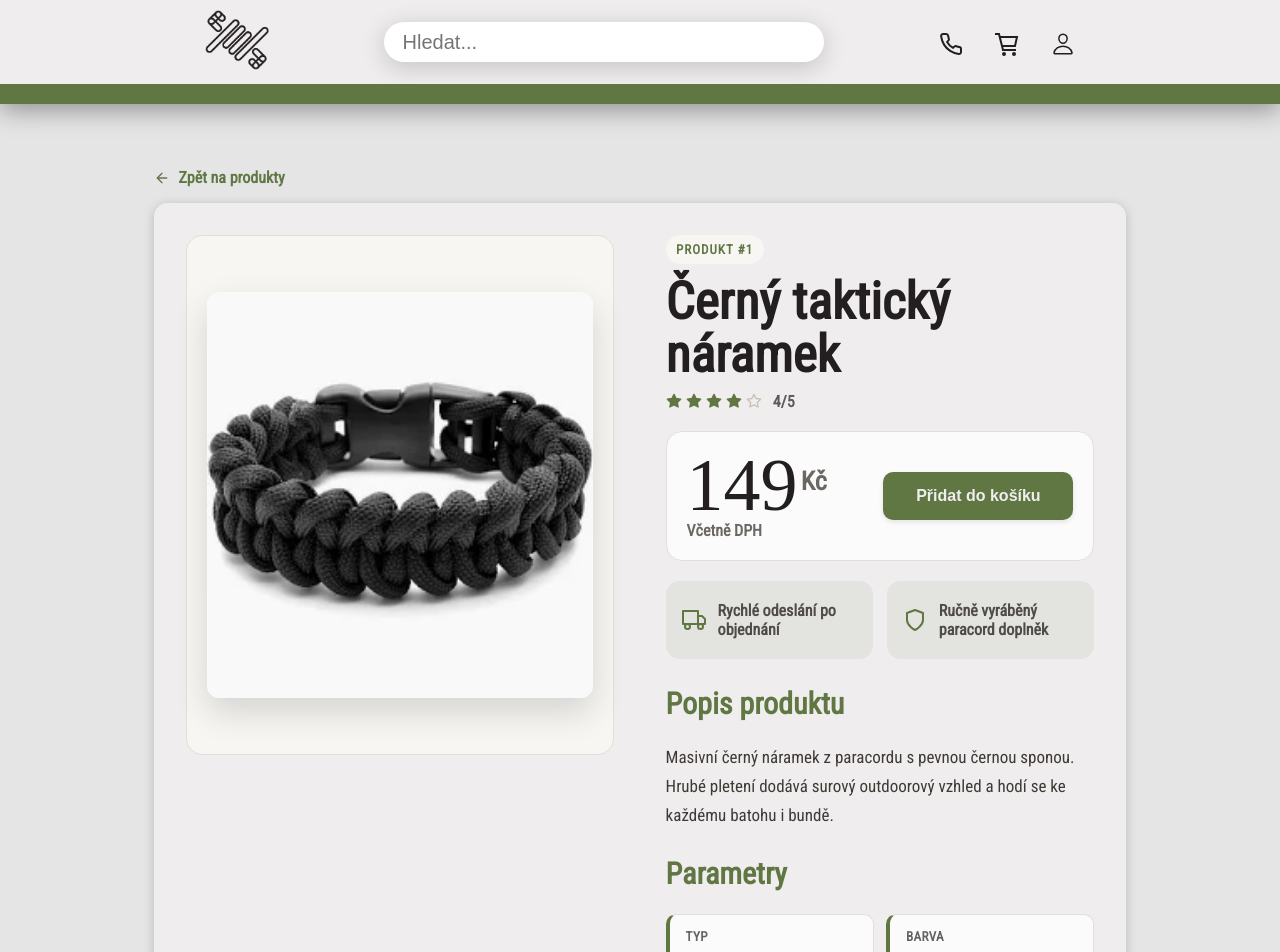
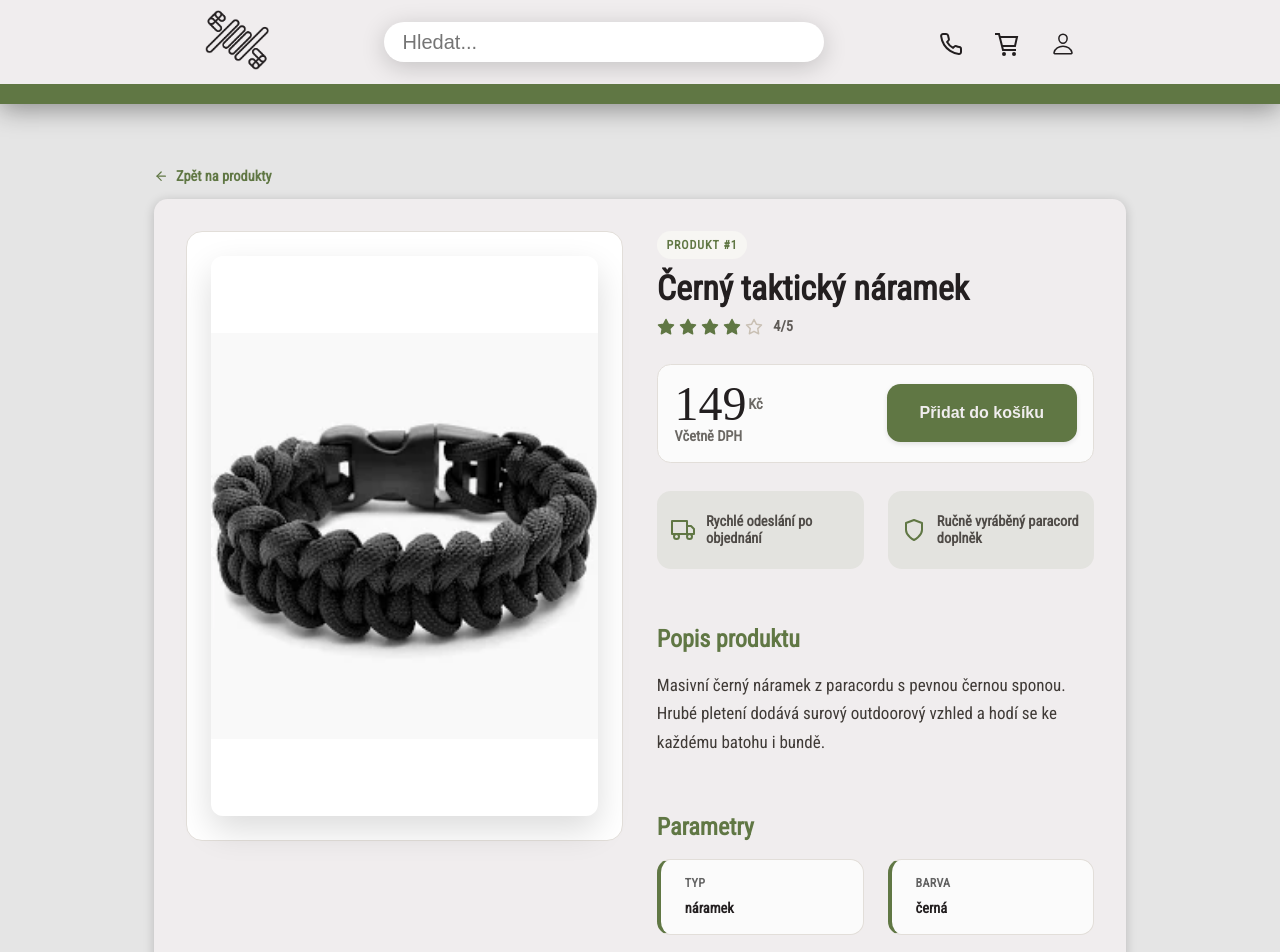
Before and after one commit to Kiba185/E-Shop_MakerCord, a React (Create React App) app in the folder eshop_makercord/: page /product/1 in a window 1280 px wide. Shown: the top 952 px of the page. Built offline with nearby package versions, Linux system fonts and the light colour scheme; a web font is replaced by a local one.

Commit message:
version_73

```diff
--- a/eshop_makercord/src/pages/Product.css
+++ b/eshop_makercord/src/pages/Product.css
@@ -11,23 +11,25 @@
     color: var(--green);
     font-weight: 800;
     text-decoration: none;
+    font-size: clamp(14px, 1.8vh, 2vh);
 }
 
 .product-details {
     width: 100%;
+    min-height: 120vh;
     margin: 0 auto;
     display: grid;
     grid-template-columns: minmax(360px, 1fr) minmax(0, 1fr);
-    gap: clamp(2em, 4vw, 4em);
+    gap: clamp(2em, 4vw, 4.2vh);
     align-items: start;
-    padding: 2em;
+    padding: clamp(2em, 3vw, 3.5vh);
     background-color: var(--white);
     border-radius: var(--border_radius);
     box-shadow: var(--box_shadow);
 }
 
 .product-details-empty {
-    min-height: 380px;
+    min-height: 50vh;
     grid-template-columns: 1fr;
     place-items: center;
     text-align: center;
@@ -73,15 +75,16 @@
     display: flex;
     align-items: center;
     justify-content: center;
-    padding: 1.25em;
+    padding: clamp(1em, 2vw, 3vh);
     border-radius: 16px;
-    background: #f7f6f3;
+    background: #ffffff;
     border: 1px solid #e2ded9;
 }
 
 .product-image img {
     width: 100%;
     max-height: 620px;
+    min-height: 70vh;
     object-fit: contain;
     border-radius: 12px;
     box-shadow: 0 14px 34px rgba(0, 0, 0, 0.14);
@@ -91,18 +94,18 @@
     min-width: 0;
     display: flex;
     flex-direction: column;
-    gap: 1.25em;
+    gap: clamp(1.5em, 3vw, 3.5vh);
 }
 
 .product-header {
     display: grid;
-    gap: 0.65em;
+    gap: clamp(0.75em, 1.5vh, 2vh);
 }
 
 .product-header h1 {
     margin: 0;
     color: var(--black);
-    font-size: clamp(34px, 4vw, 54px);
+    font-size: clamp(34px, 4vh, 5vh);
     line-height: 1.04;
 }
 
@@ -113,7 +116,7 @@
     border-radius: 999px;
     background: #f7f6f3;
     color: var(--green);
-    font-size: 13px;
+    font-size: clamp(12px, 1.5vh, 1.8vh);
     font-weight: 900;
     letter-spacing: 0.08em;
     text-transform: uppercase;
@@ -127,8 +130,14 @@
     color: #c9c0b4;
 }
 
+.product-rating FiStar {
+    height: 1vh;
+}
+
 .product-rating svg {
     fill: transparent;
+    width: clamp(18px, 2vh, 3vh);
+    height: clamp(18px, 2vh, 3vh);
 }
 
 .product-rating svg.filled {
@@ -140,6 +149,7 @@
     margin-left: 0.45em;
     color: #5f5b57;
     font-weight: 800;
+    font-size: clamp(14px, 1.8vh, 2vh);
 }
 
 .product-purchase-card {
@@ -147,9 +157,9 @@
     align-items: center;
     justify-content: space-between;
     gap: 1em;
-    padding: 1.25em;
+    padding: clamp(1em, 1.3vw, 1.8vw);
     border: 1px solid #e2ded9;
-    border-radius: 16px;
+    border-radius: var(--border_radius);
     background: #fbfbfb;
 }
 
@@ -163,7 +173,7 @@
     margin: 0;
     color: var(--black);
     font-family: "Karantina";
-    font-size: clamp(48px, 6vw, 74px);
+    font-size: clamp(48px, 6vh, 7vh);
     font-weight: 500;
     line-height: 0.9;
 }
@@ -172,7 +182,7 @@
     margin-left: 0.12em;
     color: var(--black);
     font-family: "Roboto Condensed";
-    font-size: 0.35em;
+    font-size: clamp(18px, 2.5vh, 2.6vh);
     font-weight: 900;
     vertical-align: 0.75em;
 }
@@ -180,19 +190,20 @@
 .product-price span:last-child {
     color: #6b6864;
     font-weight: 700;
+    font-size: clamp(14px, 1.8vh, 2vh);
 }
 
 .product-details .add-to-cart-button {
     min-width: 190px;
-    padding: 0.95em 1.3em;
-    border-radius: 10px;
-    font-size: 16px;
+    padding: clamp(20px, 1vw, 2vw) clamp(20px, 1vw, 2vw);
+    border-radius: var(--border_radius);
+    font-size: clamp(16px, 2vh, 2.2vh);
 }
 
 .product-service-list {
     display: grid;
     grid-template-columns: repeat(2, minmax(0, 1fr));
-    gap: 0.85em;
+    gap: clamp(1em, 2vw, 3vh);
 }
 
 .product-service-list div {
@@ -205,31 +216,32 @@
     background: rgba(96, 119, 68, 0.09);
     color: #4f4b47;
     font-weight: 800;
+    font-size: clamp(14px, 1.8vh, 2vh);
 }
 
 .product-service-list svg {
     flex: 0 0 auto;
     color: var(--green);
-    font-size: 24px;
+    font-size: clamp(22px, 3vh, 4vh);
 }
 
 .product-description,
 .product-parameters {
-    padding-top: 0.4em;
+    padding-top: clamp(1.5em, 3vw, 3.5vh);
 }
 
 .product-description h3,
 .product-parameters h3 {
     margin: 0 0 0.75em;
     color: var(--green);
-    font-size: clamp(22px, 2.5vw, 30px);
+    font-size: clamp(22px, 2.5vw, 3vh);
 }
 
 .product-description p {
     margin: 0;
     color: #3f3a36;
     line-height: 1.7;
-    font-size: 17px;
+    font-size: clamp(17px, 2vh, 2.5vh);
 }
 
 .product-parameters {
@@ -239,25 +251,25 @@
 .product-parameters-list {
     display: grid;
     grid-template-columns: repeat(2, minmax(0, 1fr));
-    gap: 0.75em;
+    gap: clamp(1em, 2vw, 3vh);
     margin: 0;
 }
 
 .product-parameter {
     display: flex;
     flex-direction: column;
-    gap: 0.3em;
-    min-height: 82px;
-    padding: 0.9em 1em;
+    gap: clamp(0.25em, 1vh, 1.2vh);
+    min-height: 6vh;
+    padding: clamp(1em, 1.2vw, 2vh) clamp(1.5em, 2vw, 3vh);
     border: 1px solid #e2ded9;
-    border-left: 4px solid var(--green);
-    border-radius: 10px;
+    border-left: 0.5vh solid var(--green);
+    border-radius: var(--border_radius);
     background-color: #fbfbfb;
 }
 
 .product-parameter dt {
     color: #626262;
-    font-size: 0.82em;
+    font-size: clamp(12px, 1.5vh, 1.8vh);
     font-weight: 800;
     letter-spacing: 0.03em;
     line-height: 1.2;
@@ -267,7 +279,7 @@
 
 .product-parameter dd {
     color: var(--black);
-    font-size: 1em;
+    font-size: clamp(14px, 1.8vh, 2vh);
     font-weight: 700;
     line-height: 1.35;
     margin: 0;
```
